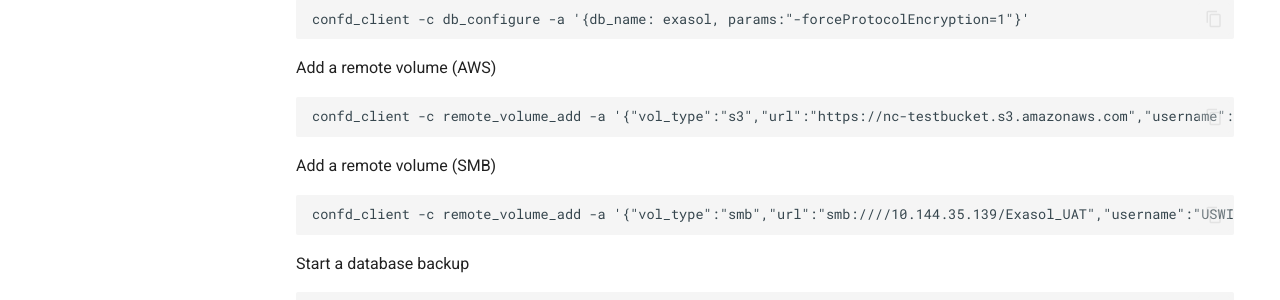
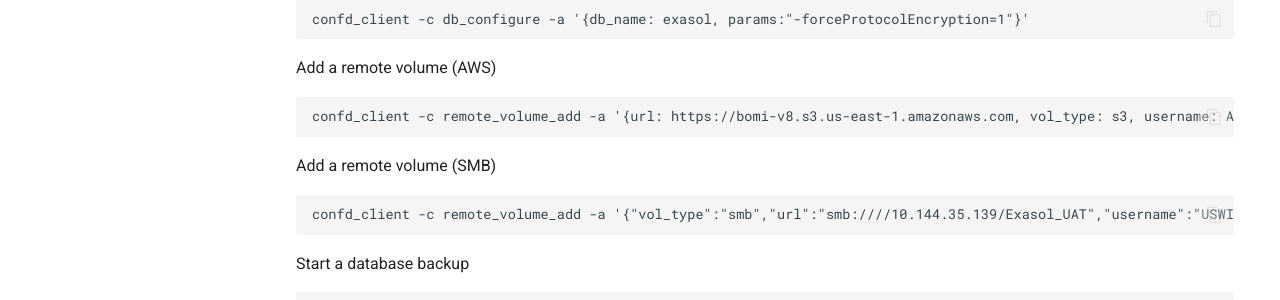
Before and after one commit to b-mihai/exasol-docs, an MkDocs documentation site: the page built from docs/Confd.md, in a window 1280 px wide and 900 px high, scrolled down 605 px. Shown: the part 153-453 px from the top of the window. Built offline with MkDocs 1.6.1 and Material for MkDocs 9.7.7, drawn with Linux system fonts in a browser that asks for light colours.

Commit message:
Update Confd.md

````diff
--- a/docs/Confd.md
+++ b/docs/Confd.md
@@ -26,7 +26,7 @@
 ```
 Add a remote volume (AWS)
 ```
-confd_client -c remote_volume_add -a '{"vol_type":"s3","url":"https://nc-testbucket.s3.amazonaws.com","username":"USWIN\\SVC-SCRE_EXA_BKP","password": "base64_encoded", "owner": [500,500], "options":["timeout=6000,cleanvolume"]}'
+confd_client -c remote_volume_add -a '{url: https://bomi-v8.s3.us-east-1.amazonaws.com, vol_type: s3, username: AKIAS........A5Q, password: +CrRV2...........DQJrStUDHZ, owner: [500,500]}'
 ```
 Add a remote volume (SMB)
 ```
````
